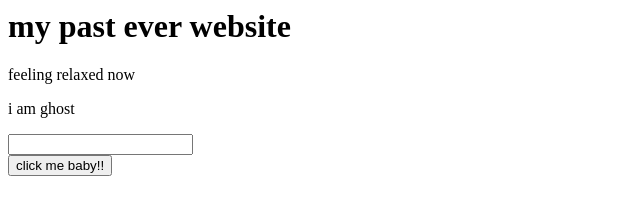
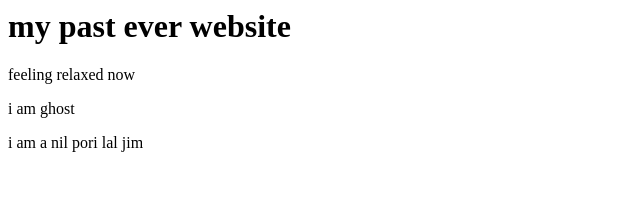
Before and after one commit to Nooralammazumder/my-past-website, a plain HTML site: page index.html in a window 1280 px wide. Shown: the whole page, without its empty margins (0-640 px from the left). Drawn offline with Linux system fonts and the light colour scheme.

Commit message:
finally sending

```diff
--- a/index.html
+++ b/index.html
@@ -1,6 +1,4 @@
     <h1>my past ever website</h1>
     <p>feeling relaxed now</p>
     <p>i am ghost</p>
-    <input type="text">
-    <br>
-    <button>click me baby!!</button>
+    <p>i am a nil pori lal jim</p>
```
